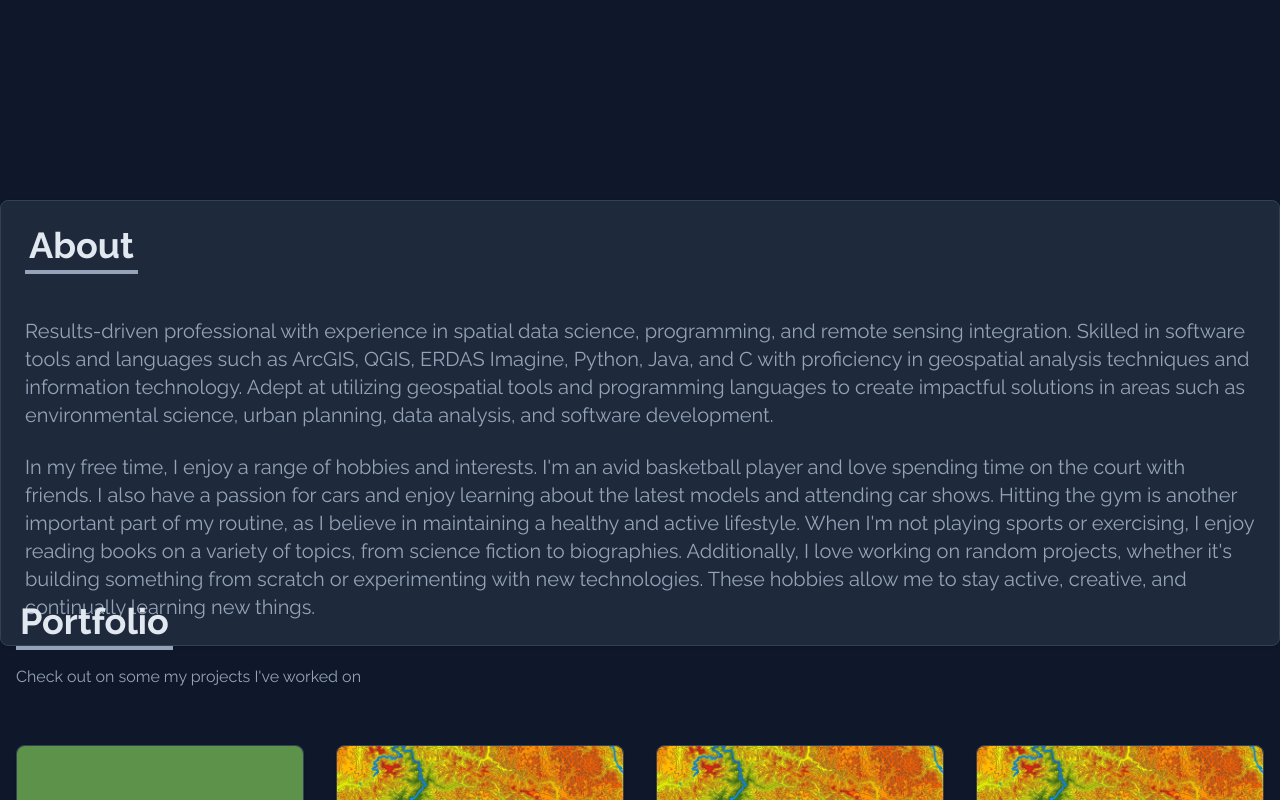
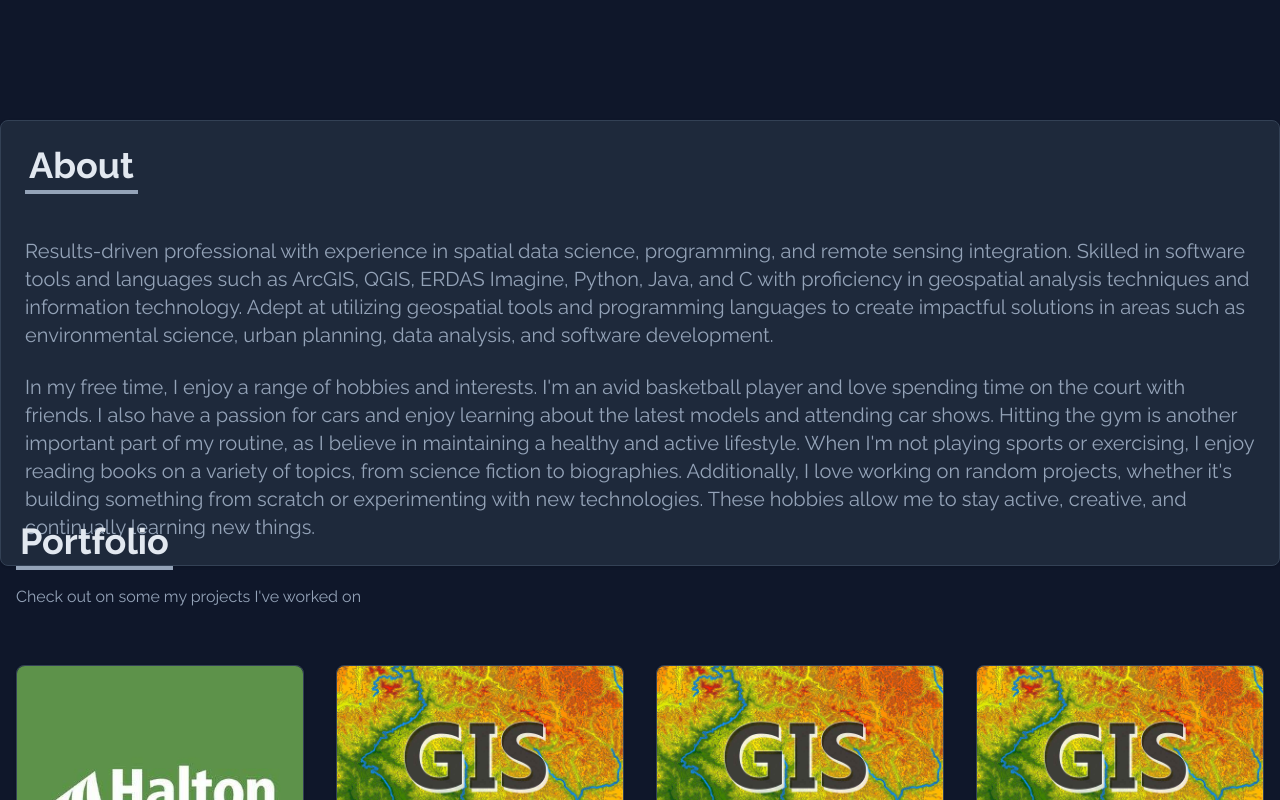
Before and after one commit to Parmvir-Grewal/personal-portfolio-website, a React (Create React App) app: page / in a window 1280 px wide. Shown: the part 680-1480 px from the top of the page. Built offline with nearby package versions, Linux system fonts and the light colour scheme; the HTML template or start-up script is replaced by a standard one.

Commit message:
Fix padding

```diff
--- a/src/components/About.jsx
+++ b/src/components/About.jsx
@@ -2,7 +2,7 @@ import React from 'react'
 
 const About = () => {
   return (
-    <div name="about" className='w-full s md:h-screen max-h-fit py-20 bg-slate-900 ' >
+    <div name="about" className='w-full s md:h-screen max-h-fit bg-slate-900 pb-20 ' >
         <div className='max-w-7xl p-6  border rounded-lg shadow  bg-slate-800 border-slate-700 mx-auto flex flex-col mx-5'>
             <div className='pb-8'>
                 <p className='text-4xl font-bold inline border-b-4 border-slate-400 text-slate-200 px-1 py-1 hover:bg-gradient-to-r from-cyan-500 to-blue-500 hover:text-white hover:rounded-lg duration-200 '>About</p>
--- a/src/components/Experience.jsx
+++ b/src/components/Experience.jsx
@@ -89,7 +89,7 @@ function Experience() {
       ];
   return (
     <div name='experience' className='bg-slate-900 w-full'>
-        <div className='max-w-7xl mx-auto p-4 flex flex-col justify-center w-full md:h-screen max-h-fit py-20'>
+        <div className='max-w-7xl mx-auto p-4 flex flex-col justify-center w-full md:h-screen max-h-fit'>
             <div>
                 <p className='text-4xl font-bold inline border-b-4 border-slate-400 text-slate-200 px-1 py-1 hover:bg-gradient-to-r from-cyan-500 to-blue-500 hover:text-white hover:rounded-lg duration-200'>Experience</p>
                 <p className='py-6 text-md text-slate-400'>Prominent coding languages and softwares I've worked with</p>
```
